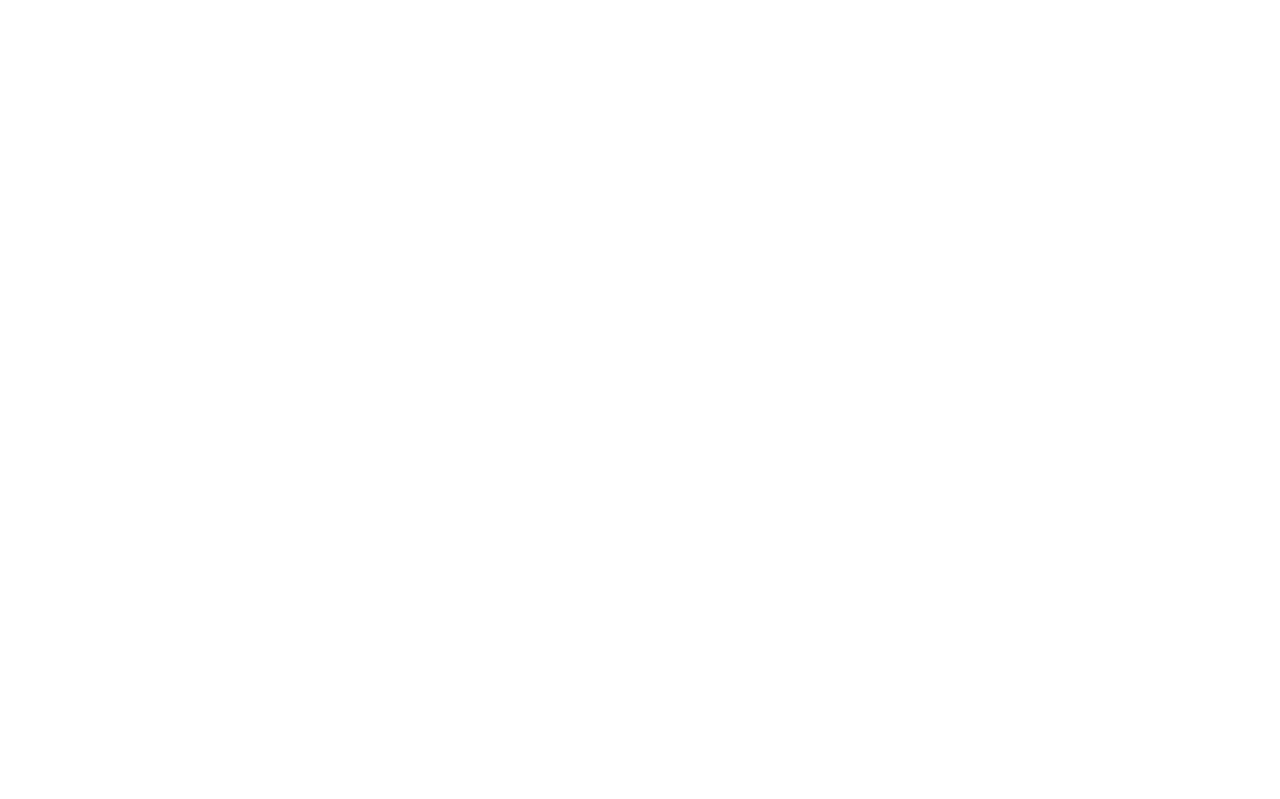
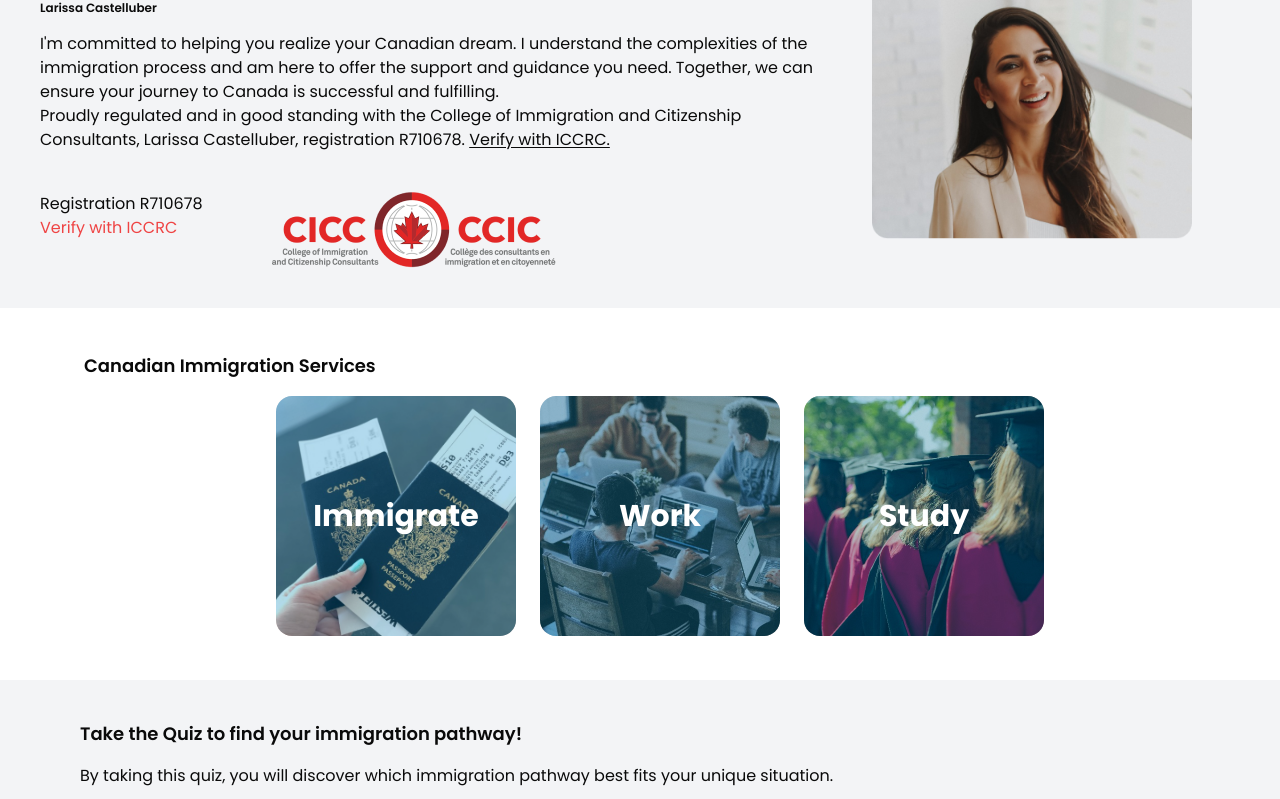
Before and after one commit to tomeksen/Final-Project-Immigration, a Next.js app in the folder front-end/immigration-app/: page /home in a window 1280 px wide. Shown: the part 461-1260 px from the top of the page. Before the commit the page ends 800 px from the top, so only its background shows below. Built offline with nearby package versions, Linux system fonts and the light colour scheme; no server answers.

Commit message:
sections 3 and 4

```diff
--- a/front-end/immigration-app/src/app/home/page.tsx
+++ b/front-end/immigration-app/src/app/home/page.tsx
@@ -1,9 +1,15 @@
+import SectionFour from "@/components/mainPage/SectionFour";
 import SectionOne from "@/components/mainPage/SectionOne";
+import SectionThree from "@/components/mainPage/SectionThree";
+import SectionTwo from "@/components/mainPage/SectionTwo";
 
 export default function HomePage() {
   return (
-    <div className="flex ">
+    <div className="">
       <SectionOne />
+      <SectionTwo />
+      <SectionThree />
+      <SectionFour />
     </div>
   );
 }
--- /dev/null
+++ b/front-end/immigration-app/src/components/BgImageContainer.tsx
@@ -0,0 +1,39 @@
+import React from "react";
+import Image from "next/image";
+import { StaticImport } from "next/dist/shared/lib/get-img-props";
+
+interface BgImage {
+  bgImage: StaticImport;
+  alt: string;
+  text: string;
+  sizes?: string;
+  className?: string;
+}
+
+export default function BgImageContainer({
+  bgImage,
+  alt,
+  text,
+  sizes,
+  className,
+}: BgImage) {
+  return (
+    <div className="relative w-full h-full">
+      <Image
+        src={bgImage}
+        alt={alt}
+        layout="fill"
+        sizes={sizes}
+        objectFit="cover"
+        className={className}
+      />
+      {/* overlay filter */}
+      {/* Maybe it will give a problem in future layout */}
+      <div className="absolute inset-0 bg-sky-600 opacity-30 z-10 rounded-2xl"></div>
+
+      <div className="relative z-20 flex flex-col items-center justify-center h-full w-full text-center text-white">
+        <h1 className="text-3xl font-bold max-w-md leading-normal">{text}</h1>
+      </div>
+    </div>
+  );
+}
--- /dev/null
+++ b/front-end/immigration-app/src/components/SectionTitle.tsx
@@ -0,0 +1,9 @@
+import React from "react";
+
+interface Text {
+  text: string;
+}
+
+export default function SectionTitle({ text }: Text) {
+  return <h1 className="text-lg font-semibold mb-4">{text}</h1>;
+}
--- /dev/null
+++ b/front-end/immigration-app/src/components/mainPage/SectionFour.tsx
@@ -0,0 +1,26 @@
+import React from "react";
+import SectionTitle from "../SectionTitle";
+import Image from "next/image";
+import quiz from "@/assets/graphic_tasks_girl_pencil.png";
+import { Button } from "../ui/button";
+import { MdOutlineArrowForward } from "react-icons/md";
+
+export default function SectionFour() {
+  return (
+    <div className="p-10 items-center bg-gray-100 ml-auto">
+      <div className="ml-10">
+        <SectionTitle text="Take the Quiz to find your immigration pathway!" />
+        <p className="mb-5">
+          By taking this quiz, you will discover which immigration pathway best
+          fits your unique situation.
+        </p>
+        <div className="bg-sky-200 flex-col justify-center m-auto items-center align-middle w-2/5 rounded-lg relative">
+          <Image src={quiz} alt="Graphic Image of a girl" className="m-auto" />
+          <Button className="bg-primary-red w-full absolute bottom-0 h-14 font-bold text-3xl rounded-none rounded-b-lg hover:bg-red-800">
+            Start Quiz! <MdOutlineArrowForward className="text-9xl" />
+          </Button>
+        </div>
+      </div>
+    </div>
+  );
+}
--- /dev/null
+++ b/front-end/immigration-app/src/components/mainPage/SectionThree.tsx
@@ -0,0 +1,50 @@
+import React from "react";
+import SectionTitle from "../SectionTitle";
+import BgImageContainer from "../BgImageContainer";
+import passport from "@/assets/bg_passport.jpeg";
+import work from "@/assets/bg_work.jpeg";
+import study from "@/assets/bg_grad_students.jpeg";
+
+export default function SectionThree() {
+  return (
+    <div className="md:flex justify-center p-11 md:ml-5 lg:ml-10">
+      <div className="flex w-full">
+        <div className="flex-col gap-4 justify-center items-center align-middle w-full">
+          <SectionTitle text="Canadian Immigration Services" />
+
+          <div className="items-center gap-6 justify-center align-middle w-full md:flex">
+            <div className="w-60 h-60 rounded-sm">
+              <BgImageContainer
+                bgImage={passport}
+                alt="Passports"
+                text="Immigrate"
+                sizes="100vw 100vh"
+                className="rounded-2xl"
+              />
+            </div>
+
+            <div className="w-60 h-60 rounded-sm">
+              <BgImageContainer
+                bgImage={work}
+                alt="Friends working"
+                text="Work"
+                sizes="100vw 100vh"
+                className="rounded-2xl"
+              />
+            </div>
+
+            <div className="w-60 h-60 rounded-sm">
+              <BgImageContainer
+                bgImage={study}
+                alt="Grad students"
+                text="Study"
+                sizes="100vw 100vh"
+                className="rounded-2xl"
+              />
+            </div>
+          </div>
+        </div>
+      </div>
+    </div>
+  );
+}
--- /dev/null
+++ b/front-end/immigration-app/src/components/mainPage/SectionTwo.tsx
@@ -0,0 +1,44 @@
+import React from "react";
+import SectionTitle from "../SectionTitle";
+import Image from "next/image";
+import larissa from "@/assets/larissa_up_immigration.png";
+import cicc_ccic from "@/assets/cicc_ccic.png";
+
+export default function SectionTwo() {
+  return (
+    <div className="flex justify-center gap-8 p-10 items-center bg-gray-100">
+      {/* text */}
+      <div className="w-2/3">
+        <SectionTitle text="Our consultant" />
+        <h4 className="font-semibold text-xs mb-4">Larissa Castelluber</h4>
+        <p>
+          I'm committed to helping you realize your Canadian dream. I understand
+          the complexities of the immigration process and am here to offer the
+          support and guidance you need. Together, we can ensure your journey to
+          Canada is successful and fulfilling.
+        </p>
+        <p>
+          Proudly regulated and in good standing with the College of Immigration
+          and Citizenship Consultants, Larissa Castelluber, registration
+          R710678.{" "}
+          <a className="underline underline-offset-2 cursor-pointer">
+            Verify with ICCRC.
+          </a>
+        </p>
+        <div className="flex mt-10 gap-14">
+          <div>
+            <p>Registration R710678</p>
+            <a className="cursor-pointer text-red-500">Verify with ICCRC</a>
+          </div>
+          <div>
+            <Image src={cicc_ccic} alt="CICC and CCIC logo" />
+          </div>
+        </div>
+      </div>
+      {/* img */}
+      <div className="w-80 mr-12 ">
+        <Image src={larissa} alt="Consultant Larissa" />
+      </div>
+    </div>
+  );
+}
```
